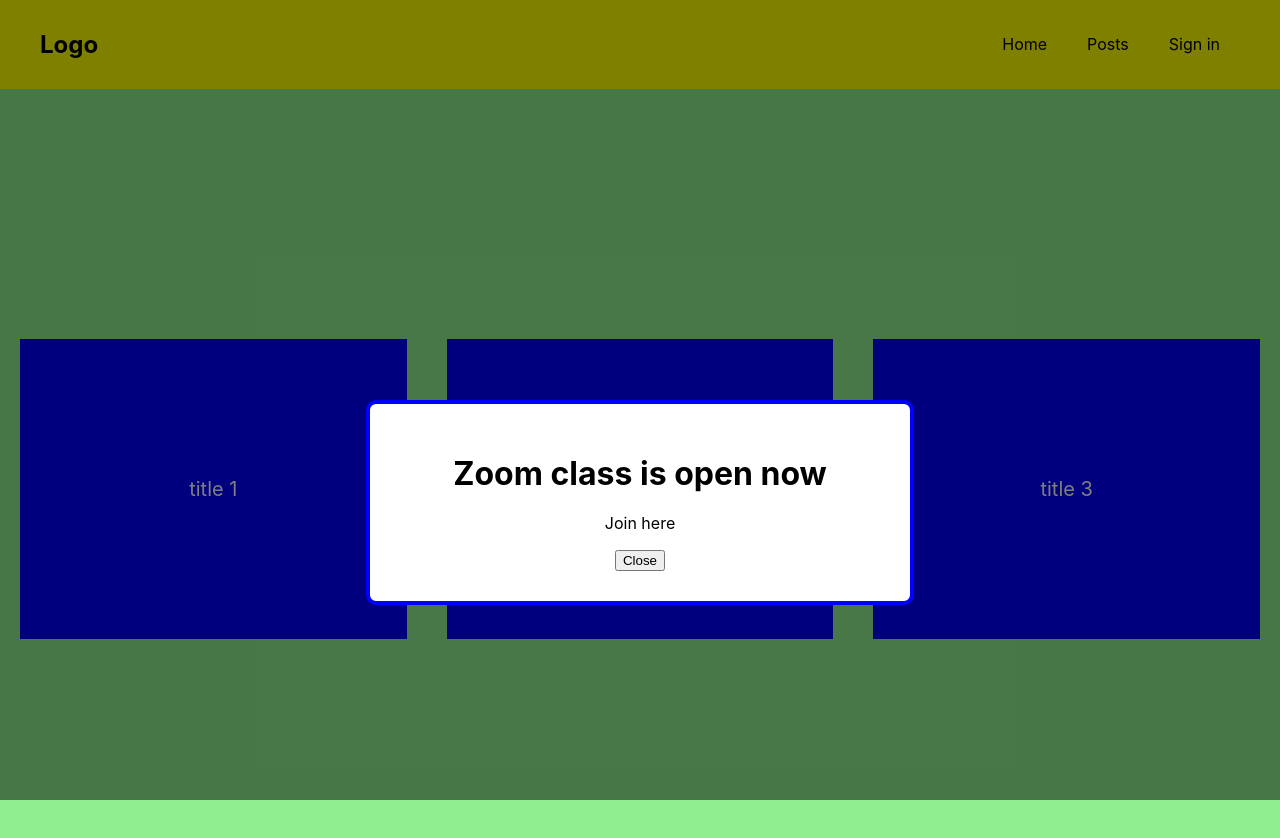
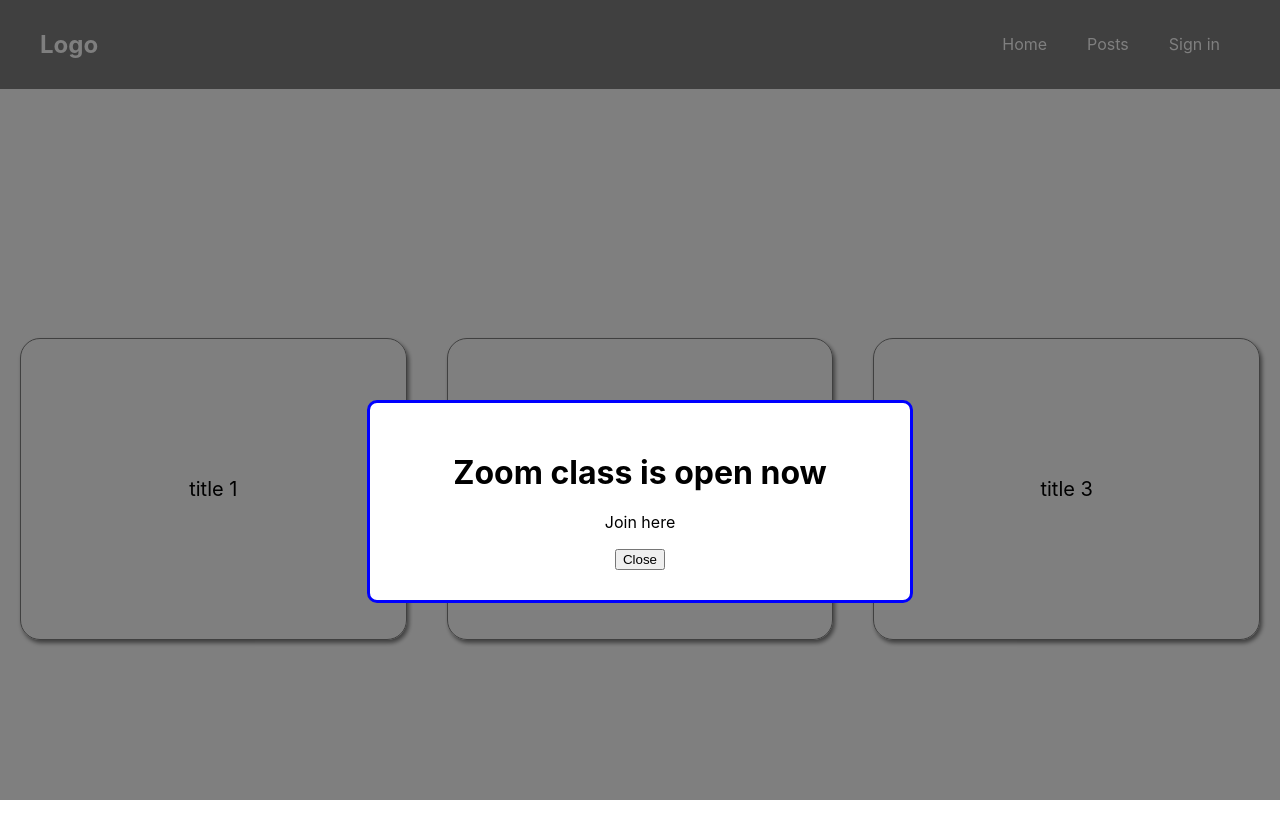
Before and after one commit to hay-mar-kyaw/react-example, a React (Create React App) app: page / in a window 1280 px wide. Both pictures are taken after a click on the item "Sign in". Shown: the top 838 px of the page. Built offline with nearby package versions, Linux system fonts and the light colour scheme.

Commit message:
dynamic className

```diff
--- a/src/components/Modal/index.css
+++ b/src/components/Modal/index.css
@@ -18,3 +18,11 @@
 .modal h1 {
     margin: 20px;
 }
+
+.border-red{
+    border : 3px solid red;
+}
+
+.border-blue {
+    border : 3px solid blue;
+}
--- a/src/components/Modal/index.js
+++ b/src/components/Modal/index.js
@@ -3,14 +3,12 @@ import './index.css'
 import ReactDOM from 'react-dom';
 
 export default function Modal({children, danger}) {
+     let className = danger ? 'border-red' : 'border-blue';
   return (
 
     ReactDOM.createPortal(
         <div className="modal-backdrop">
-        <div className="modal" style={{
-            border : '4px solid',
-            borderColor : danger ? 'red' :'blue'
-        }}>
+        <div className={`modal ${className}`}>
             {/* modal content  */}
             {children}
         </div>
--- a/src/components/Navbar/index.css
+++ b/src/components/Navbar/index.css
@@ -1,7 +1,8 @@
 /* nav component */
 nav {
-    background-color: yellow;
+    background-color: gray;
     padding: 10px;
+    color:white;
 }
 .container {
     display: flex;
--- a/src/components/PostsList/index.css
+++ b/src/components/PostsList/index.css
@@ -1,6 +1,6 @@
 /* postsList component */
 .postList {
-    background-color: lightgreen;
+
     height: 100vh;
     display: flex;
     justify-content: center;
@@ -8,13 +8,12 @@
 }
 .postList .single-post {
     flex: 1;
-    background-color: blue;
     margin: 20px;
     width: 500px;
     height: 300px;
     display: flex;
     justify-content: center;
     align-items: center;
-    color: white;
     font-size: 20px;
+    border : 1px solid gray;
 }
--- a/src/components/PostsList/index.js
+++ b/src/components/PostsList/index.js
@@ -1,11 +1,12 @@
 import React from 'react'
 import './index.css'
+import styles from './single_post.module.css'
 
 export default function PostsList({posts}) {
   return (
             <div className="postList">
                 {
-                    posts.map((post=><div className="single-post" key={post.id}>{post.title}</div>))
+                    posts.map((post=><div className={`single-post ${styles.card}`} key={post.id}>{post.title}</div>))
                 }
 
             </div>
--- /dev/null
+++ b/src/components/PostsList/single_post.module.css
@@ -0,0 +1,5 @@
+.card{
+    border : 2px solid gray;
+    box-shadow : 2px 3px 4px gray;
+    border-radius : 20px
+}
```
